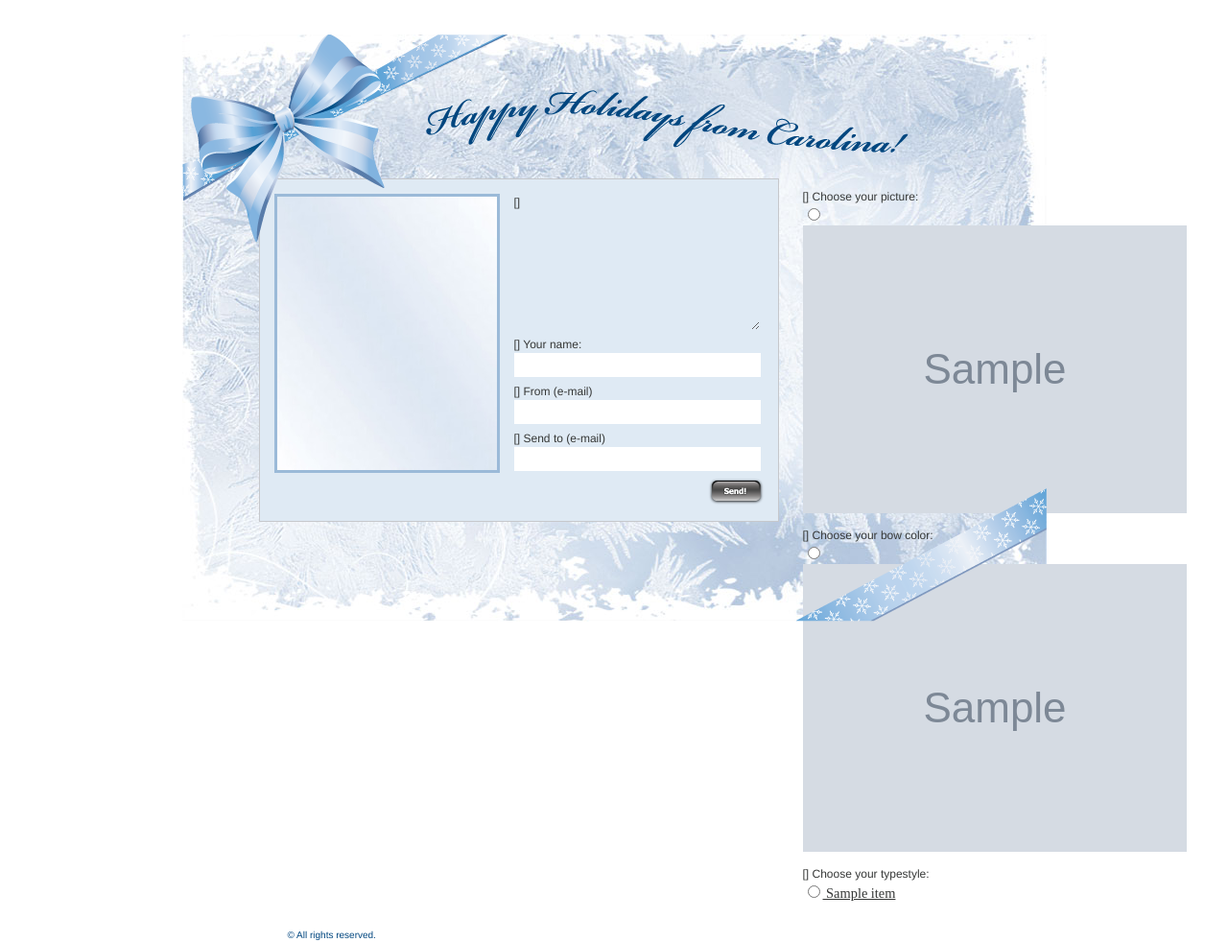
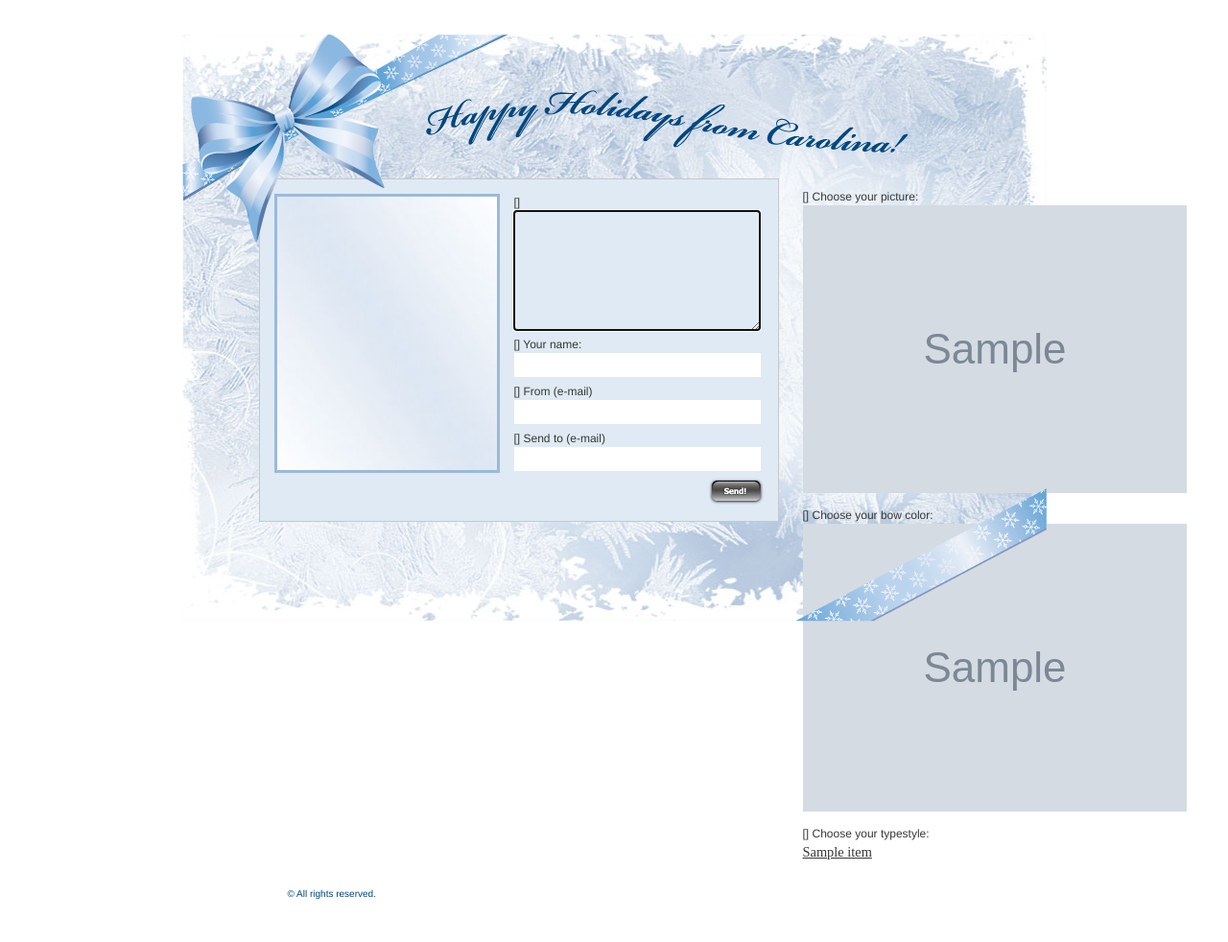
Before and after one commit to uncdesign/Ecard-Generator, a Python web app: template generator/templates/createcard.html in a window 1280 px wide. Shown: the whole page at 96% size. After the commit the page ends 937 px from the top, so only its background shows below. Run offline with Jinja, Linux system fonts and the light colour scheme; the template is opened without the code that fills it: most values are stand-ins (such as "Sample title", 1, 10 or a date in 2020); grey boxes marked "Sample" are stand-in pictures; form fields are guessed from the names that the template uses; some libraries are stand-ins or nearby versions.

Commit message:
Text aream selected on page load

```diff
--- a/generator/forms.py
+++ b/generator/forms.py
@@ -9,7 +9,7 @@ class CreateCardForm(ModelForm):
 	picture = ModelChoiceField(widget=RadioSelect, queryset=Picture.objects.all(), required=True, empty_label=None)
 	typeface = ModelChoiceField(widget=RadioSelect, queryset=Typeface.objects.all(), required=True, empty_label=None)
 	border = ModelChoiceField(widget=RadioSelect, queryset=Border.objects.all(), required=True, empty_label=None)
-	message = CharField(widget=Textarea, required=True, max_length=230)
+	message = CharField(widget=Textarea, required=True, max_length=230, initial='Write your greeting here')
 
 	class Meta:
 		model = Card
--- a/generator/static/chrome/createcard.js
+++ b/generator/static/chrome/createcard.js
@@ -9,6 +9,12 @@ $(document).ready(function() {
 			$('#msg').hide();
 			$('#createcard').wrap('<form action="" method="POST"></form>');
 			$('#rightcol').append('<input type="image" src="/static/chrome/send.png" id="sendbutton">');
+
+			/*$('textarea').bind("focus", function() {
+			  $(this).caret(this.value.length);
+			}); */
+
+			$('textarea').focus();
 
 
 			function set_typeface(selected){
@@ -38,10 +44,5 @@ $(document).ready(function() {
 			})
 
 
-
-			/* $('#border_field input:radio').filter(':checked').ready( function() {
-				set_border(this);
-			}) */
-
 		}
 });
--- a/generator/static/chrome/default.css
+++ b/generator/static/chrome/default.css
@@ -28,7 +28,7 @@ ul.optionslist { list-style: none; }
 
 #typeface_field .optionslist li { margin-right: 15px; text-decoration: underline; font-size: 1.2em;}
 
-/* #options input { display: none; } */
+#options input { display: none; }
 
 #options label { cursor: pointer }
 
```
